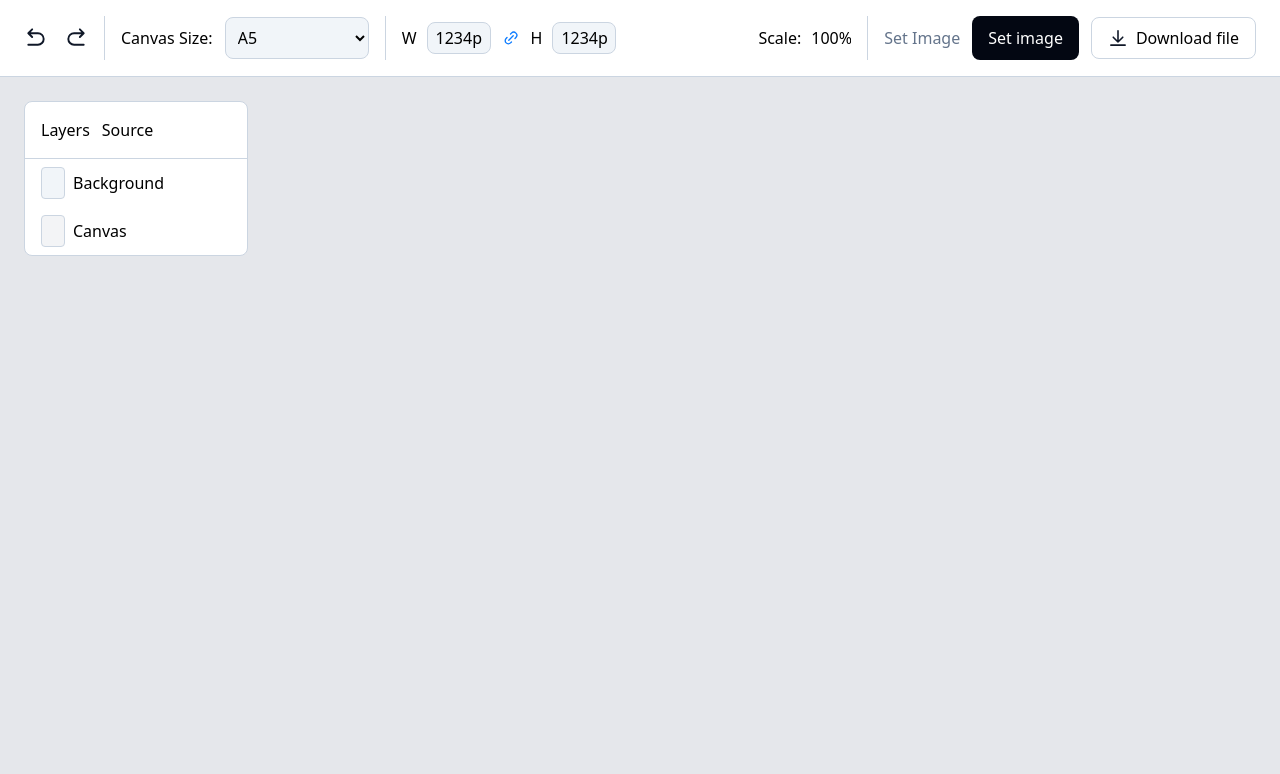
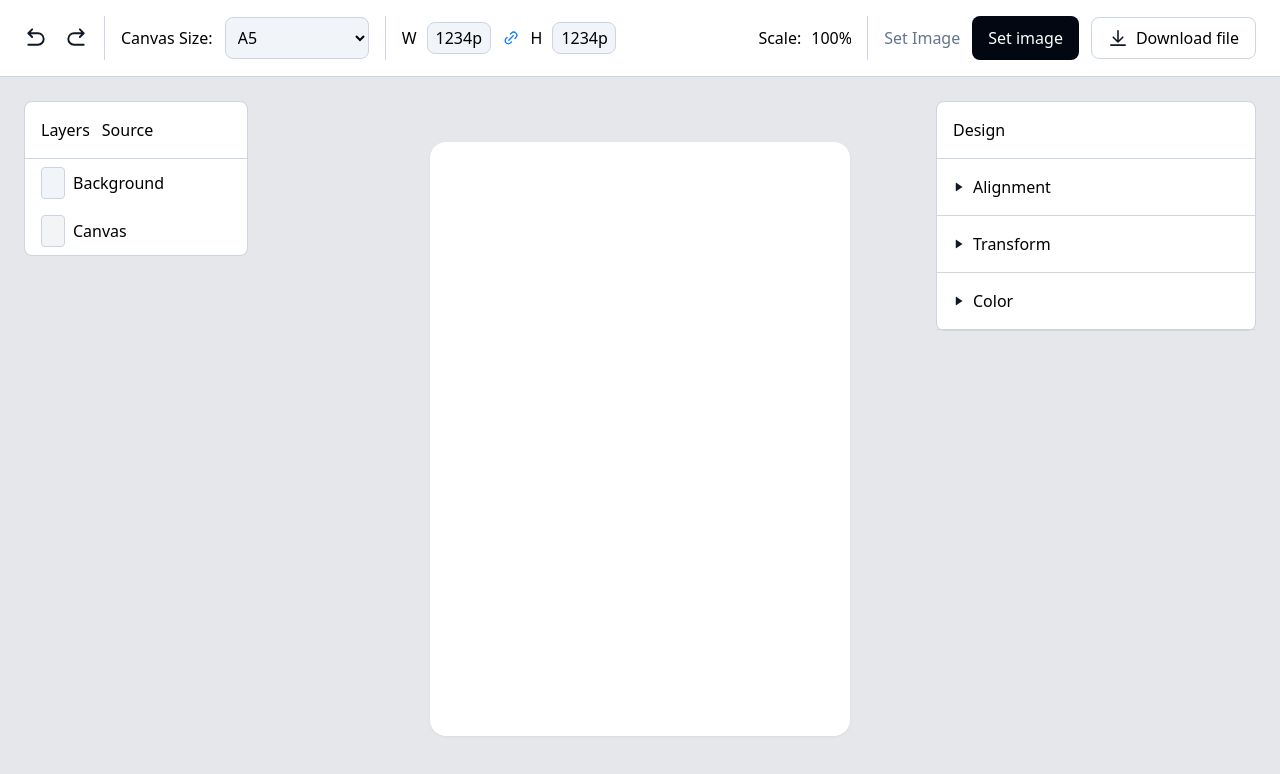
Before and after one commit to adamkatsu/sticker-editor, a website: page index.html in a window 1280 px wide. Drawn offline with Linux system fonts and the light colour scheme.

Commit message:
canvas style & right panel

```diff
--- a/index.html
+++ b/index.html
@@ -8,7 +8,7 @@
 </head>
 <body>
 
-    <div id="canvas-wrapper" class="bg-gray-200 w-screen h-screen">
+    <div id="canvas-wrapper" class="w-screen h-screen flex flex-col">
         <div id="topbar" class="bg-white flex justify-between py-4 px-6 border-b border-slate-300">
             <div id="topbar-left" class="flex flex-row gap-4 items-center">
                 <div id="history" class="flex flex-row gap-4 items-center">
@@ -58,7 +58,8 @@
                 </div>
             </div>
         </div>
-        <div class="flex flex-col w-56 rounded-lg border border-slate-300 bg-white m-6">
+        <div id="canvas-main" class="w-full h-full bg-gray-200 relative">
+            <div id="panel-left" class="flex flex-col w-56 rounded-lg border border-slate-300 bg-white absolute top-6 left-6">
                 <nav class="flex flex-row gap-3 p-4 border-b border-slate-300">
                     <a href="#"><span>Layers</span></a>
                     <a href="#"><span>Source</span></a>
@@ -84,34 +85,44 @@
                     </div>
                 </div>
             </div>
-        <!-- <div id="panel-design">
-            <div class="panel-title">
+            <div id="panel-right" class="flex flex-col w-80 rounded-lg border border-slate-300 bg-white absolute top-6 right-6">
+                <div class="flex flex-row gap-3 p-4 border-b border-slate-300">
                     <span>Design</span>
                 </div>
-            <div class="design-wrapper">
-                <div class="design-title">
-                    <img src="" alt="">
+                <div id="panel-layer" class="flex flex-col">
+                    <div class="flex flex-col gap-[10px] items-start px-4 py-4 border-b border-neutral-300">
+                        <div class="flex flex-row gap-2 items-center">
+                            <img src="img/play.svg" alt="" class="w-3 h-3">
                             <span>Alignment</span>
                         </div>
-                <div class="design-main"></div>
                     </div>
-            <div class="design-wrapper">
-                <div class="design-title">
-                    <img src="" alt="">
+                    <div class="flex flex-col gap-[10px] items-start px-4 py-4 border-b border-neutral-300">
+                        <div class="flex flex-row gap-2 items-center">
+                            <img src="img/play.svg" alt="" class="w-3 h-3">
                             <span>Transform</span>
                         </div>
-                <div class="design-main"></div>
                     </div>
-            <div class="design-wrapper">
-                <div class="design-title">
-                    <img src="" alt="">
+                    <div class="flex flex-col gap-[10px] items-start px-4 py-4 border-b border-neutral-300">
+                        <div class="flex flex-row gap-2 items-center">
+                            <img src="img/play.svg" alt="" class="w-3 h-3">
                             <span>Color</span>
                         </div>
-                <div class="design-main"></div>
                     </div>
                 </div>
-        <canvas id="canvas-main"></canvas> -->
+            </div>
+            <canvas id="myCanvas" width="420" height="594" class="absolute top-2/4 left-2/4 -translate-y-2/4 -translate-x-2/4 rounded-2xl drop-shadow-sm"></canvas>
         </div>
 
+    </div>
+
+
+    <script>
+        const c = document.getElementById("myCanvas");
+        const ctx = c.getContext("2d");
+
+        ctx.rect(0, 0, 420, 594);
+        ctx.fillStyle = "white";
+        ctx.fill();
+    </script>
 </body>
 </html>
```
Also changed, not shown: css/style.css, img/play.svg (added). Lines whose indentation alone changed are shown as unchanged.
